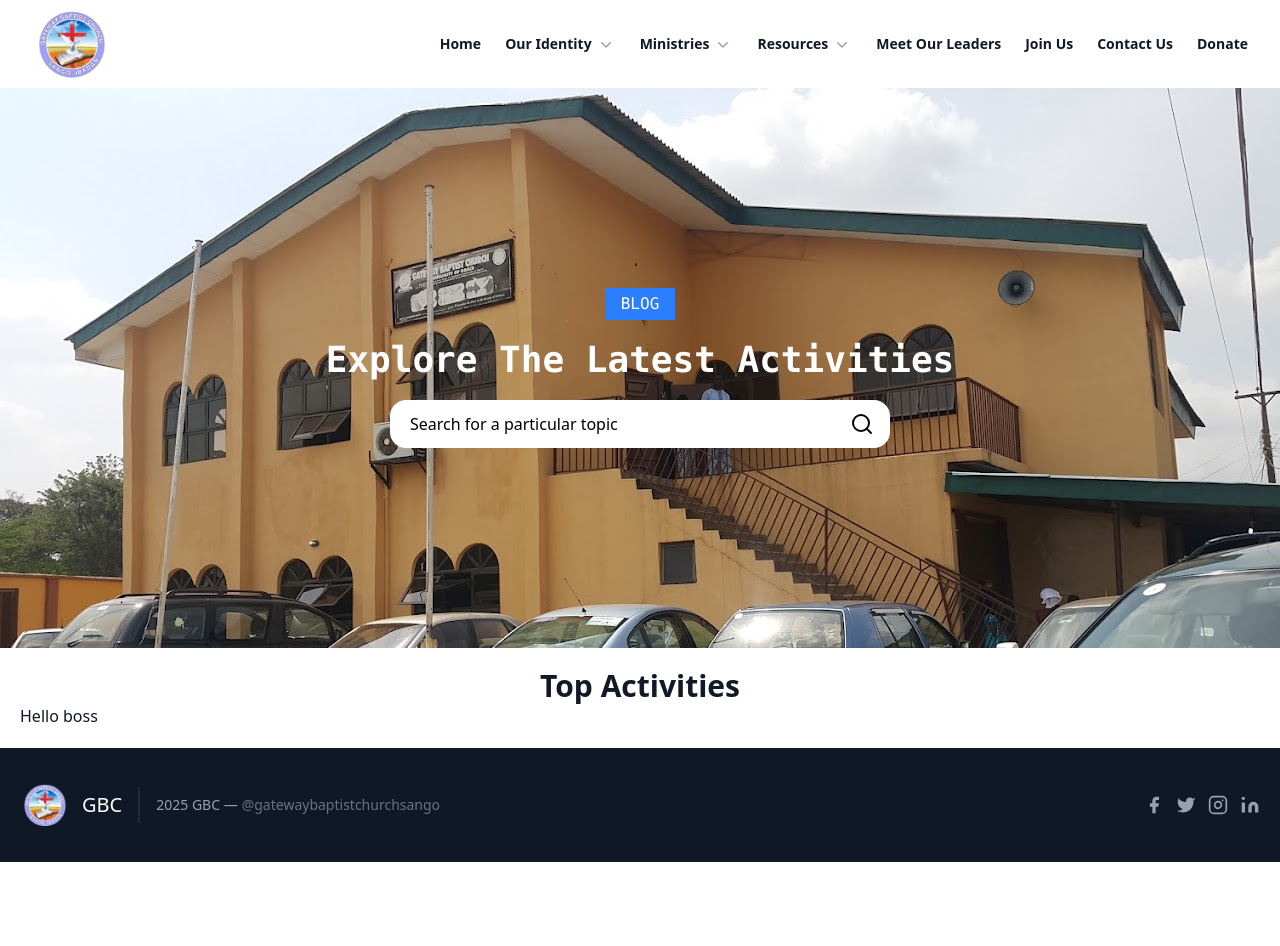
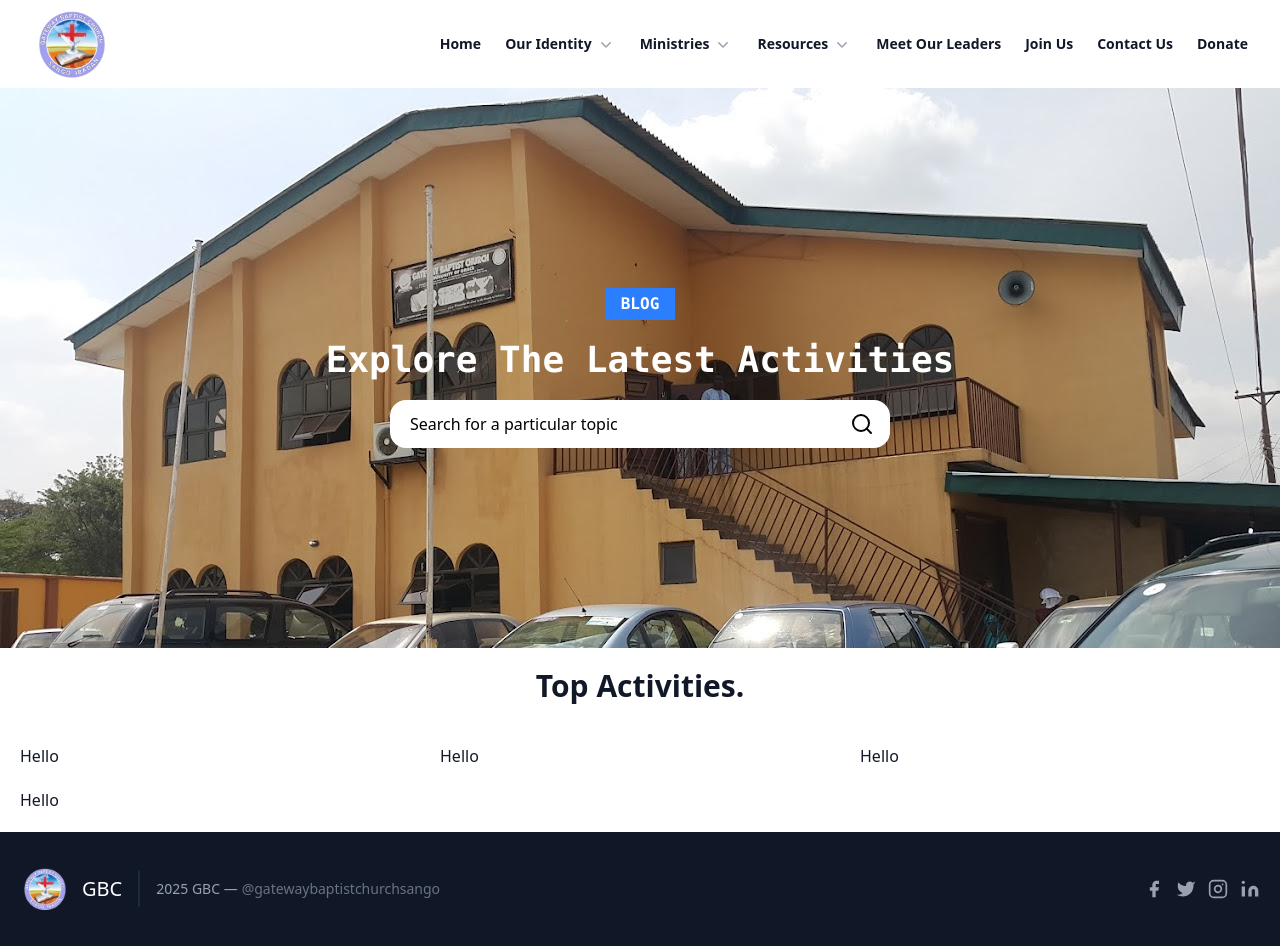
Before and after one commit to Ayomide-Philip/Church-Website-Fullstack, a React (Vite) app in the folder Frontend/: page /blog in a window 1280 px wide. Before the commit the page ends 862 px from the top, so only its background shows below. Built offline with nearby package versions, Linux system fonts and the light colour scheme.

Commit message:
updating my codebase

```diff
--- a/Frontend/src/componets/home/blog/blogBody.jsx
+++ b/Frontend/src/componets/home/blog/blogBody.jsx
@@ -1,9 +1,14 @@
-export default function BlogBody() {
+export default function BlogBody({ query }) {
   return (
-    <section className="flex flex-col p-5">
-      <h1 className="text-3xl text-center font-semibold">Top Activities</h1>
-      <div>
-        <div>Hello boss</div>
+    <section className="flex flex-col p-5 justify-center">
+      <h1 className="text-3xl text-center font-semibold font-sans mb-10">
+        {query ? `Search result for "${query}".` : "  Top Activities."}
+      </h1>
+      <div className="grid grid-flow-row gap-5 sm:grid-cols-2 md:grid-cols-3">
+        <div>Hello</div>
+        <div>Hello</div>
+        <div>Hello</div>
+        <div>Hello</div>
       </div>
     </section>
   );
--- a/Frontend/src/componets/home/blog/blogImageBanner.jsx
+++ b/Frontend/src/componets/home/blog/blogImageBanner.jsx
@@ -1,10 +1,8 @@
 import { Search, X } from "lucide-react";
-import { useState } from "react";
-export default function BlogImageBanner() {
-  const [query, setQuery] = useState("");
+export default function BlogImageBanner({ query, setQuery }) {
   return (
     <section className="flex h-[70vh] bg-[url(/images/cta-image.jpg)] text-center justify-center items-center flex-col gap-5">
-      <p className="bg-blue-500 p-1 px-4 font-light text-white font-mono">
+      <p className="bg-blue-500 p-1 px-4 font-semibold text-white font-mono">
         BLOG
       </p>
       <h1 className="text-4xl text-black md:text-white font-bold capitalize font-mono">
@@ -23,6 +21,7 @@ export default function BlogImageBanner() {
         <button
           type="submit"
           className="text-black absolute right-4 top-3 cursor-pointer"
+          name="search"
         >
           <Search />
         </button>
@@ -30,6 +29,7 @@ export default function BlogImageBanner() {
           <button
             type="reset"
             className="text-black absolute right-12 top-3 cursor-pointer"
+            name="reset"
           >
             <X
               onClick={() => {
--- a/Frontend/src/pages/home/blog.jsx
+++ b/Frontend/src/pages/home/blog.jsx
@@ -1,11 +1,12 @@
 import BlogBody from "../../componets/home/blog/blogBody";
 import BlogImageBanner from "../../componets/home/blog/blogImageBanner";
-
+import { useState } from "react";
 export default function Blog() {
+  const [query, setQuery] = useState("");
   return (
     <div>
-      <BlogImageBanner />
-      <BlogBody />
+      <BlogImageBanner query={query} setQuery={setQuery} />
+      <BlogBody query={query} />
     </div>
   );
 }
```
